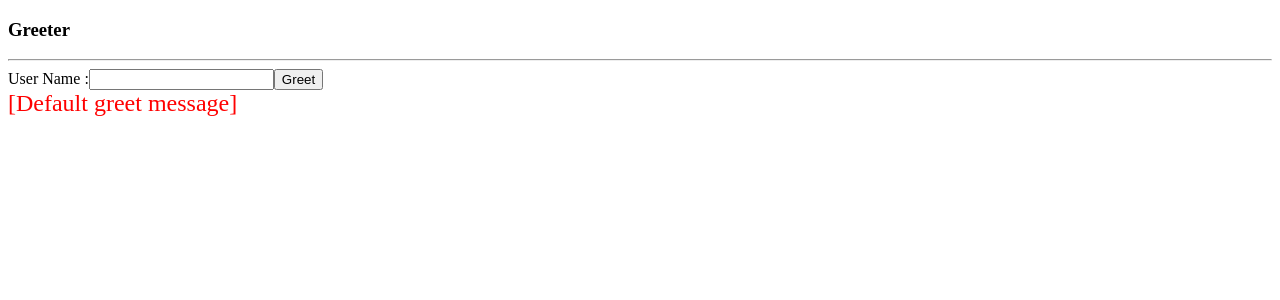
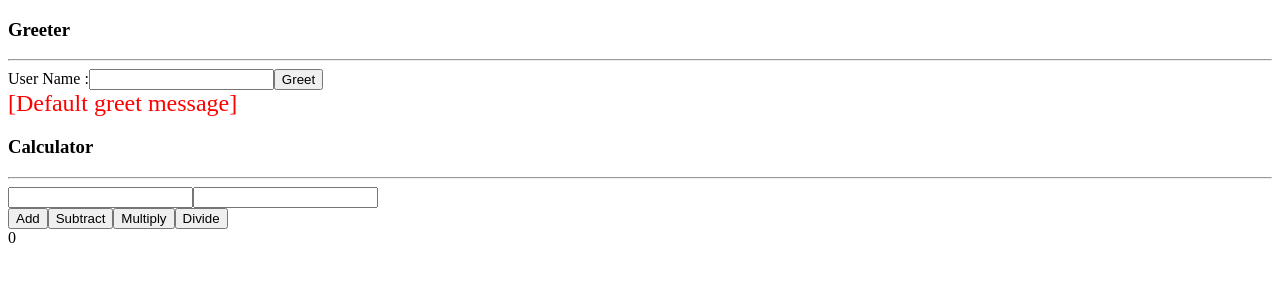
Before and after one commit to tkmagesh/IBM-Angular-Dec-2020, an Angular app in the folder angular-intro/: page / in a window 1280 px wide. Shown: the top 300 px of the page. Built offline with nearby package versions, Linux system fonts and the light colour scheme.

Commit message:
calculator assignment solution

```diff
--- a/angular-intro/src/app/app.module.ts
+++ b/angular-intro/src/app/app.module.ts
@@ -3,16 +3,18 @@ import { NgModule } from '@angular/core';
 
 import { AppComponent } from './app.component';
 import { GreeterComponent } from '../greeter/greeter.component';
+import { CalculatorComponent } from './calculator/calculator.component';
 
 @NgModule({
   declarations: [
     AppComponent,
-    GreeterComponent
+    GreeterComponent,
+    CalculatorComponent
   ],
   imports: [
     BrowserModule
   ],
   providers: [],
-  bootstrap: [GreeterComponent]
+  bootstrap: [GreeterComponent, CalculatorComponent]
 })
 export class AppModule { }
--- /dev/null
+++ b/angular-intro/src/app/calculator/calculator.component.html
@@ -0,0 +1,14 @@
+<h3>Calculator</h3>
+<hr>
+<!--
+    <input type="number" #txtNum1 (input)="setN1(txtNum1.value)">
+    <input type="number" #txtNum2 (input)="setN2(txtNum2.value)">
+-->
+<input type="number" (input)="setN1($event.target.value)">
+<input type="number" (input)="setN2($event.target.value)">
+<br>
+<input type="button" value="Add" (click)="onAddClick()">
+<input type="button" value="Subtract" (click)="onSubtractClick()">
+<input type="button" value="Multiply" (click)="onMultiplyClick()">
+<input type="button" value="Divide" (click)="onDivideClick()">
+<div>{{result}}</div>
--- /dev/null
+++ b/angular-intro/src/app/calculator/calculator.component.ts
@@ -0,0 +1,35 @@
+import { Component } from '@angular/core';
+
+@Component({
+    selector : 'app-calculator',
+    templateUrl: './calculator.component.html'
+})
+export class CalculatorComponent{
+    n1 : number = 0;
+    n2 : number = 0;
+    result : number = 0;
+
+    setN1(value : string ){
+        this.n1 = parseInt(value);
+    }
+
+    setN2(value : string ){
+        this.n2 = parseInt(value);
+    }
+
+    onAddClick(){
+        this.result = this.n1 + this.n2;
+    }
+
+    onSubtractClick(){
+        this.result = this.n1 - this.n2;
+    }
+
+     onMultiplyClick(){
+        this.result = this.n1 * this.n2;
+    }
+
+     onDivideClick(){
+        this.result = this.n1 / this.n2;
+    }
+}
--- a/angular-intro/src/index.html
+++ b/angular-intro/src/index.html
@@ -10,5 +10,6 @@
 <body>
   <!-- <app-root></app-root> -->
   <app-greeter></app-greeter>
+  <app-calculator></app-calculator>
 </body>
 </html>
```
Also changed, not shown: 1 other file (tests, documents, lock files or other folders).
